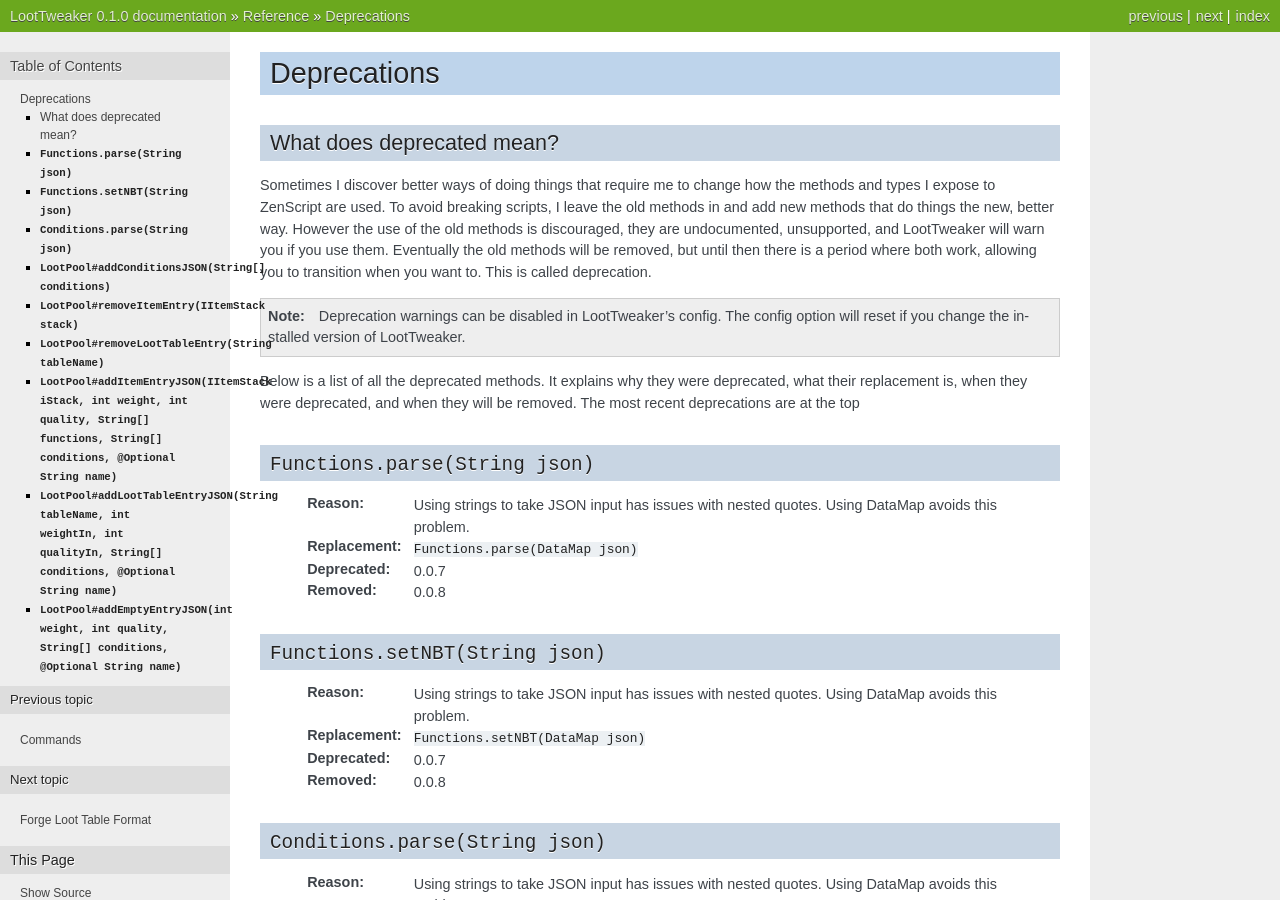
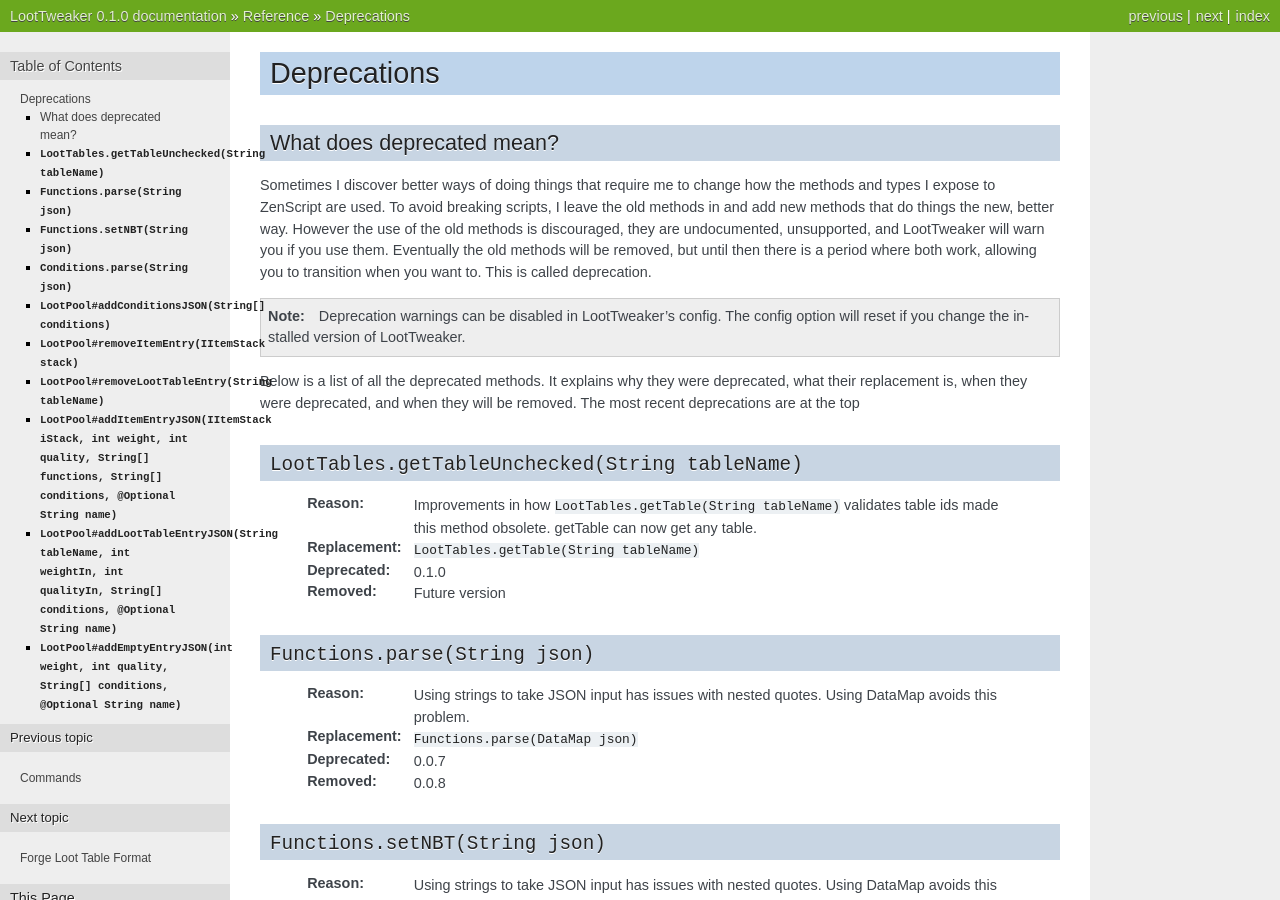
Before and after one commit to Foreck1/LootTweaker-Docs, a Sphinx documentation site: the page built from docs/reference/deprecations.rst, in a window 1280 px wide and 900 px high. Built offline with Sphinx 7.4.7, drawn with Linux system fonts in a browser that asks for light colours.

Commit message:
Add deprecations entry for LootTables.getTableUnchecked()

```diff
--- a/docs/reference/deprecations.rst
+++ b/docs/reference/deprecations.rst
@@ -12,6 +12,13 @@
 
 Below is a list of all the deprecated methods. It explains why they were deprecated, what their replacement is, when they were deprecated,
 and when they will be removed. The most recent deprecations are at the top
+
+``LootTables.getTableUnchecked(String tableName)``
+--------------------------------
+    :Reason: Improvements in how ``LootTables.getTable(String tableName)`` validates table ids made this method obsolete. getTable can now get any table.
+    :Replacement: ``LootTables.getTable(String tableName)``
+    :Deprecated: 0.1.0
+    :Removed: Future version
 
 ``Functions.parse(String json)``
 --------------------------------
```
